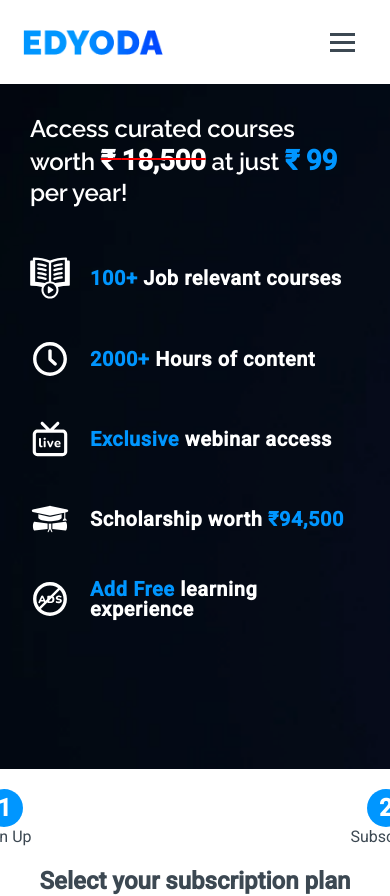
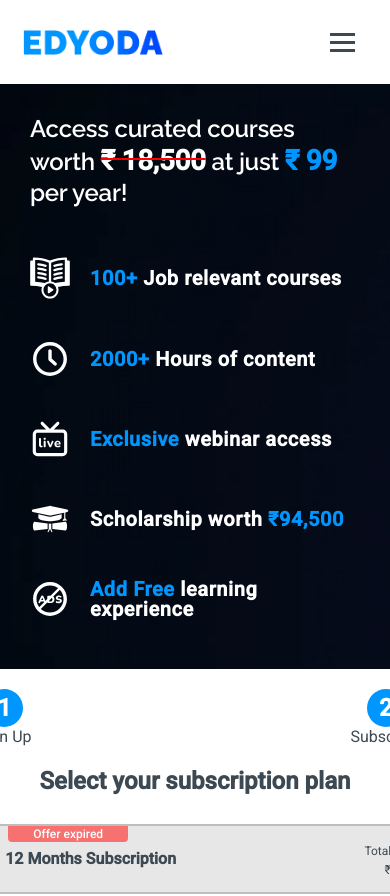
Before and after one commit to anku-js/EDYODA, a React (Vite) app: page / in a window 390 px wide. Shown: the top 896 px of the page. Built offline with nearby package versions, Linux system fonts and the light colour scheme; a web font is replaced by a local one.

Commit message:
fixing responsiveness issue

```diff
--- a/src/App.scss
+++ b/src/App.scss
@@ -77,7 +77,6 @@
       display: flex;
       justify-content: space-between;
       max-width: 1708px;
-      gap: 100px;
       margin: 0 auto;
       padding: 70px 100px;
       .marketing-content {
@@ -610,6 +609,7 @@
       }
       .form-container {
         margin: 0;
+        width: 100%;
         .form-wrapper {
           padding: 20px 5px;
           .form-top-actions {
```
